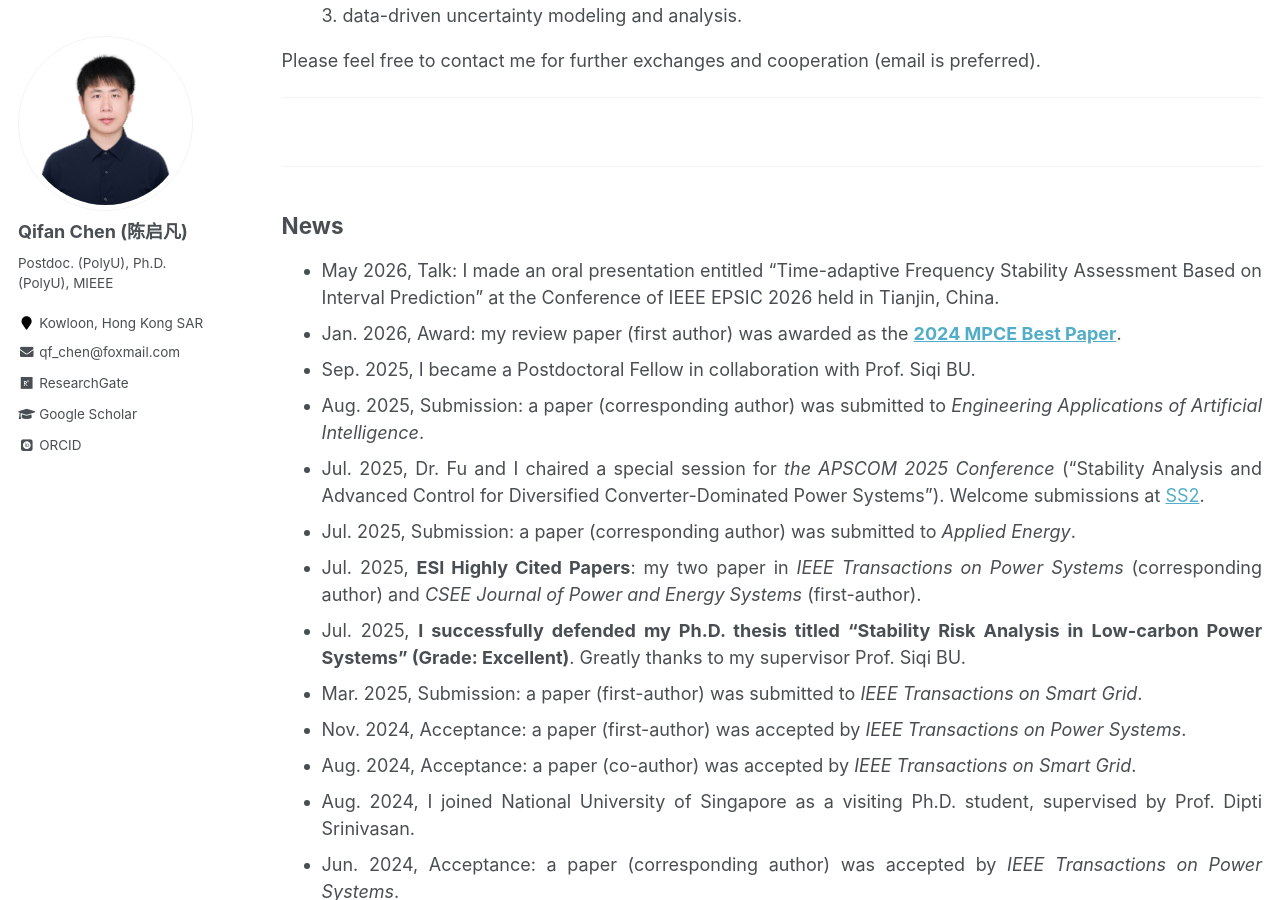
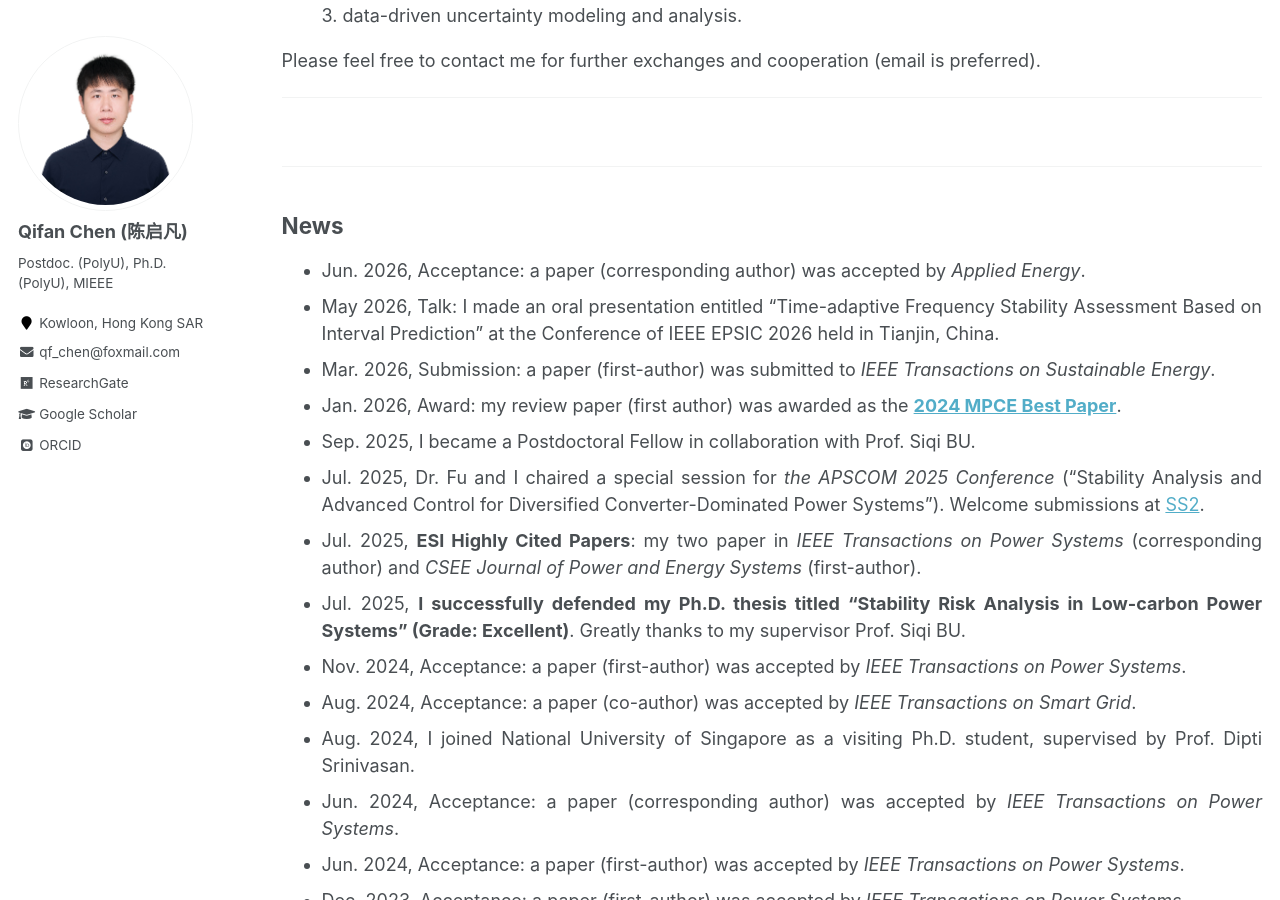
Before and after one commit to ChQf/ChQf.github.io, a Jekyll site: the page built from _pages/about.md, in a window 1280 px wide and 900 px high, scrolled down 546 px. Built offline with Jekyll 4.4.1, drawn with Linux system fonts in a browser that asks for light colours; some web fonts are replaced.

Commit message:
apen accept

```diff
--- a/_pages/about.md
+++ b/_pages/about.md
@@ -31,15 +31,14 @@ ___
 ---
 
 ## News
+* Jun. 2026, Acceptance: a paper (corresponding author) was accepted by *Applied Energy*.
 * May 2026, Talk: I made an oral presentation entitled "Time-adaptive Frequency Stability Assessment Based on Interval Prediction" at the Conference of IEEE EPSIC 2026 held in Tianjin, China.
+* Mar. 2026, Submission: a paper (first-author) was submitted to *IEEE Transactions on Sustainable Energy*.
 * Jan. 2026, Award: my review paper (first author) was awarded as the [**2024 MPCE Best Paper**](https://www.mpce.info/mpce/news/view/20260116111930001){:target="_blank"}.
 * Sep. 2025, I became a Postdoctoral Fellow in collaboration with Prof. Siqi BU.
-* Aug. 2025, Submission: a paper (corresponding author) was submitted to *Engineering Applications of Artificial Intelligence*.
 * Jul. 2025, Dr. Fu and I chaired a special session for *the APSCOM 2025 Conference* ("Stability Analysis and Advanced Control for Diversified Converter-Dominated Power Systems"). Welcome submissions at [SS2](https://www.apscom.org/call-for-papers/call-for-special-sessions/ss2/){:target="_blank"}.
-* Jul. 2025, Submission: a paper (corresponding author) was submitted to *Applied Energy*.
 * Jul. 2025, **ESI Highly Cited Papers**: my two paper in *IEEE Transactions on Power Systems* (corresponding author) and *CSEE Journal of Power and Energy Systems* (first-author).
 * Jul. 2025, **I successfully defended my Ph.D. thesis titled "Stability Risk Analysis in Low-carbon Power Systems" (Grade: Excellent)**. Greatly thanks to my supervisor Prof. Siqi BU.
-* Mar. 2025, Submission: a paper (first-author) was submitted to *IEEE Transactions on Smart Grid*.
 * Nov. 2024, Acceptance: a paper (first-author) was accepted by *IEEE Transactions on Power Systems*.
 * Aug. 2024, Acceptance: a paper (co-author) was accepted by *IEEE Transactions on Smart Grid*.
 * Aug. 2024, I joined National University of Singapore as a visiting Ph.D. student, supervised by Prof. Dipti Srinivasan.
```
Also changed, not shown: _pages/publications.md (+2 -1 lines).
